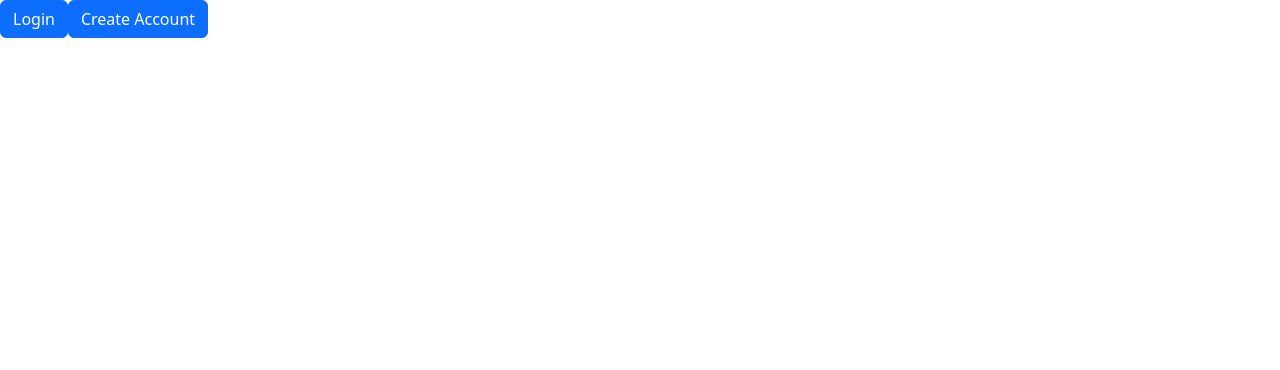
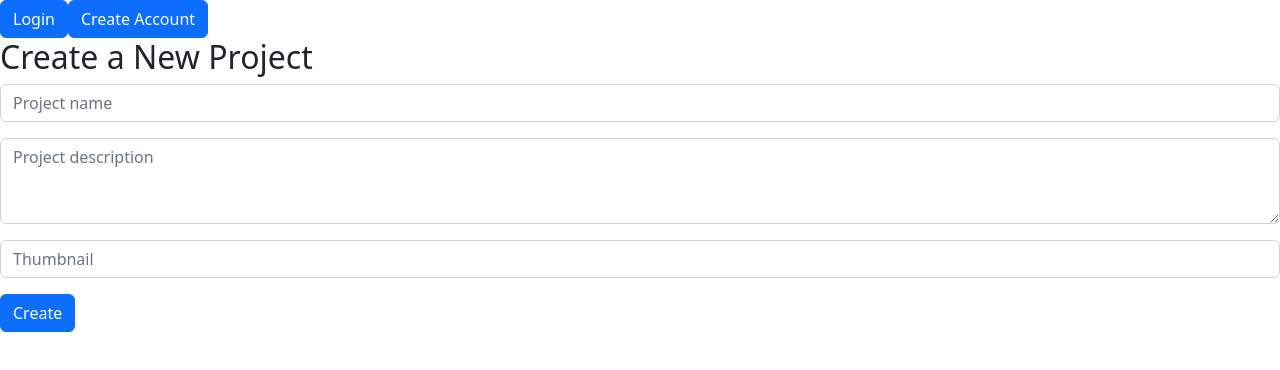
Before and after one commit to kennethlatour/Phase-4-project, a React (Create React App) app in the folder example-project/client/: page / in a window 1280 px wide. Shown: the top 370 px of the page. Built offline with nearby package versions, Linux system fonts and the light colour scheme.

Commit message:
project form

```diff
--- a/example-project/client/src/CreateProjects.js
+++ b/example-project/client/src/CreateProjects.js
@@ -1,12 +1,52 @@
-
-
+import { useState } from 'react';
+import Button from 'react-bootstrap/Button';
+import Form from 'react-bootstrap/Form';
 
 function CreateProjects (){
+    const [ formData, setFormData ] = useState({name: "", description: "", thumbnail: "", color: ""})
 
+    const handleFormChange = (event) => {
+        const name = event.target.name
+        let value = event.target.value
+
+        setFormData({...formData, [name]: value})
+    }
+
+    const handleFormSubmit = (event) => {
+        event.preventDefault()
+        fetch("/projects", {
+            method: "POST",
+            headers: {
+                "Content-Type": "application/json",
+            },
+            body: JSON.stringify(formData)
+        })
+        .then((res) => res.json())
+        .then((data) => console.log(data))
+    }
 
 
     return(
-        <div></div>
+        <div className="project-form-page">
+            <h2>Create a New Project</h2>
+            <Form className="project-form" onSubmit={handleFormSubmit}>
+                <Form.Group className="mb-3" controlId="formBasicEmail">
+                    <Form.Control type="text" name="name" value={formData.name} onChange={handleFormChange} placeholder="Project name"/>
+                </Form.Group>
+                <Form.Group className="mb-3" controlId="exampleForm.ControlTextarea1">
+                    <Form.Control as="textarea" rows={3}  name="description" value={formData.description} onChange={handleFormChange} placeholder="Project description"/>
+                 </Form.Group>
+                <Form.Group className='mb-3'>
+                    <Form.Control type="text" name="thumbnail" value={formData.thumbnail} onChange={handleFormChange} placeholder='Thumbnail'/>
+                </Form.Group>
+                <Form.Group className="mb-3" id="color-gen">
+                    {/* input color generator */}
+                </Form.Group>
+                <Button variant="primary" type="submit">
+                     Create
+                </Button>
+            </Form>
+        </div>
     )
 }
 
```
Also changed, not shown: example-project/client/src/Home.js (+12 -8 lines), 1 other file (tests, documents, lock files or other folders).
